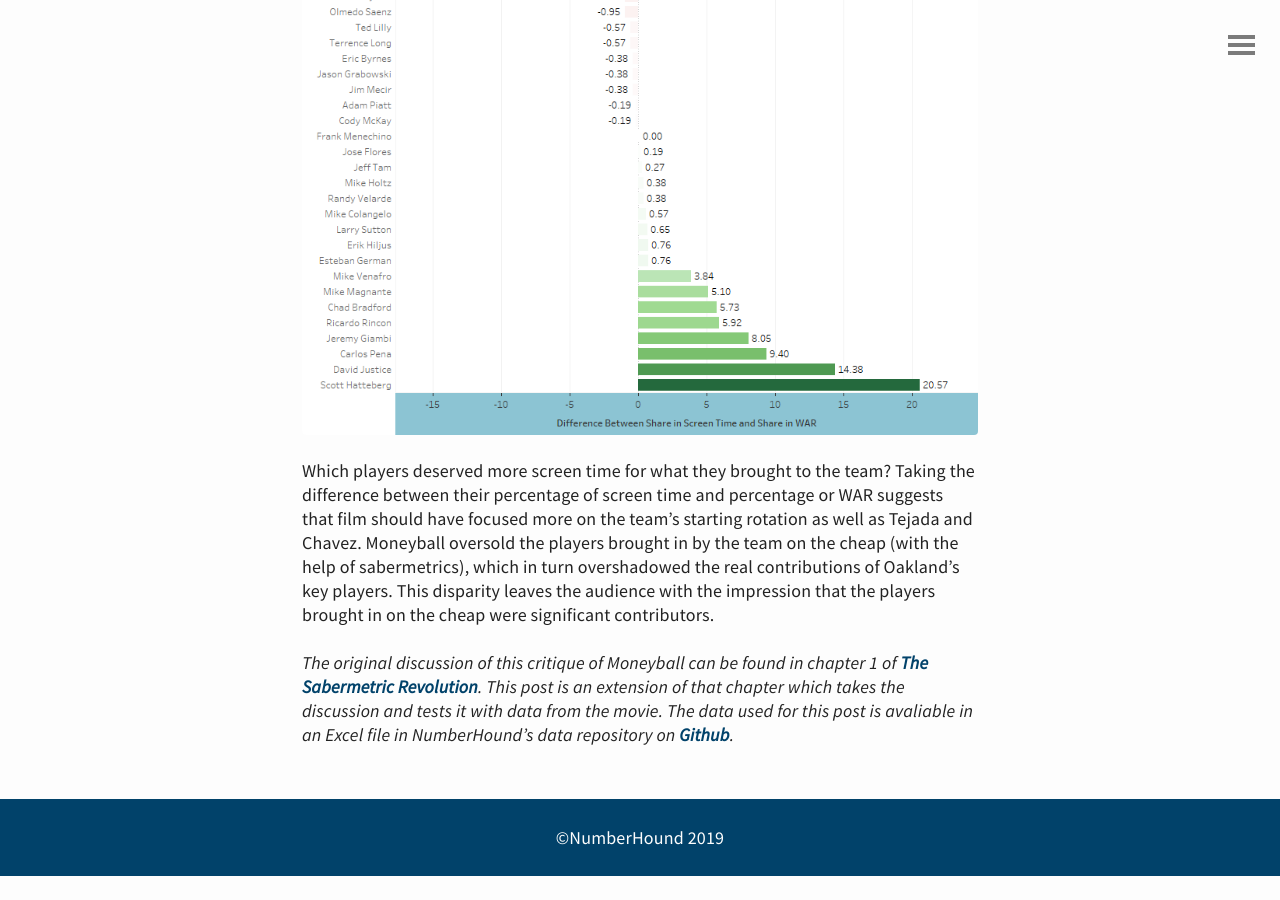
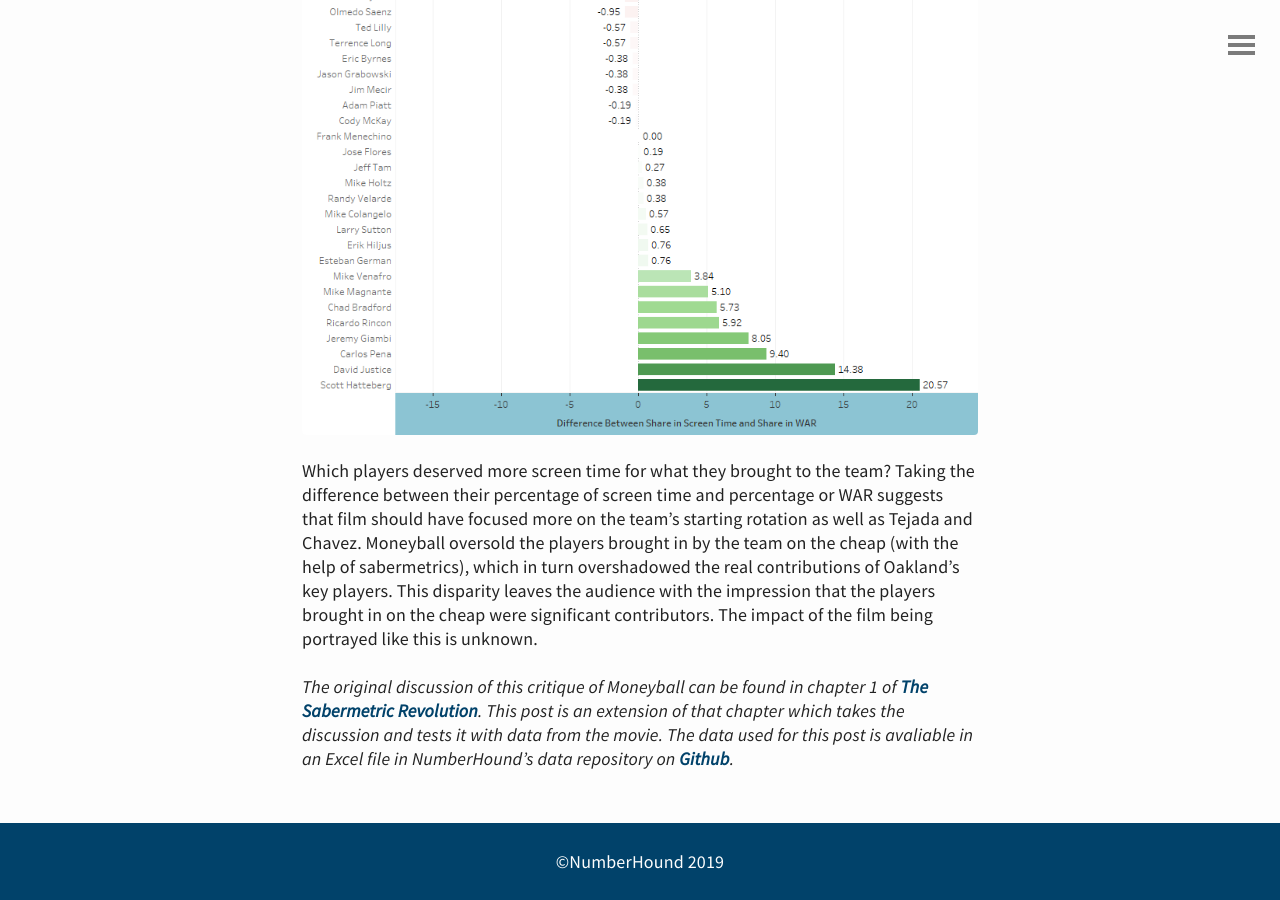
Before and after one commit to NumberHound/web, a Jekyll site: the page built from _posts/2019-11-05-The-Hidden-Side-of-Moneyball.md, in a window 1280 px wide and 900 px high, scrolled down 2180 px. Built offline with Jekyll 4.4.1, drawn with Linux system fonts in a browser that asks for light colours; before the commit the page ends 3056 px from its top, so only the background shows below that.

Commit message:
Update 2019-11-05-The-Hidden-Side-of-Moneyball.md

```diff
--- a/_posts/2019-11-05-The-Hidden-Side-of-Moneyball.md
+++ b/_posts/2019-11-05-The-Hidden-Side-of-Moneyball.md
@@ -16,6 +16,6 @@ We can see from the graph above that Oakland's top six players (According to WAR
 
 ![The Hidden Side to Moneyball](/img/moneyball/Moneyball1.png "Less screen time")
 
-Which players deserved more screen time for what they brought to the team? Taking the difference between their percentage of screen time and percentage or WAR suggests that film should have focused more on the team's starting rotation as well as Tejada and Chavez. Moneyball oversold the players brought in by the team on the cheap (with the help of sabermetrics), which in turn overshadowed the real contributions of Oakland's key players. This disparity leaves the audience with the impression that the players brought in on the cheap were significant contributors.
+Which players deserved more screen time for what they brought to the team? Taking the difference between their percentage of screen time and percentage or WAR suggests that film should have focused more on the team's starting rotation as well as Tejada and Chavez. Moneyball oversold the players brought in by the team on the cheap (with the help of sabermetrics), which in turn overshadowed the real contributions of Oakland's key players. This disparity leaves the audience with the impression that the players brought in on the cheap were significant contributors. The impact of the film being portrayed like this is unknown.
 
 _The original discussion of this critique of Moneyball can be found in chapter 1 of [The Sabermetric Revolution](https://www.amazon.ca/Sabermetric-Revolution-Assessing-Analytics-Baseball/dp/0812245725). This post is an extension of that chapter which takes the discussion and tests it with data from the movie. The data used for this post is avaliable in an Excel file in NumberHound's data repository on [Github](https://github.com/NumberHound/Data/tree/master/Posts/The%20Hidden%20Side%20of%20Moneyball)._
```
